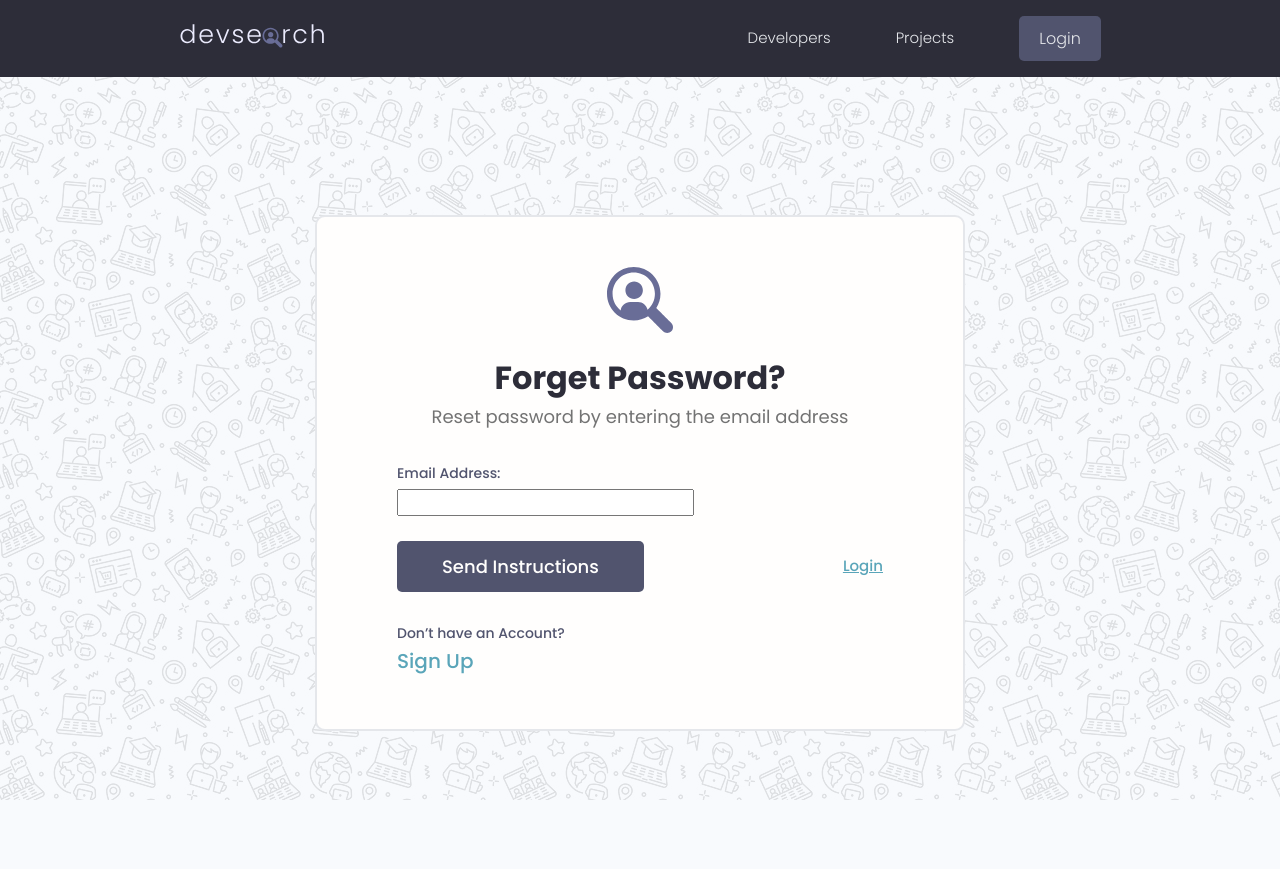
After one commit to sahandtebyani/DeveloperFinderWebsite, a Django app: page /reset_password/ in a window 1280 px wide. The commit adds this page. Run offline with Django 4.2, Linux system fonts and the light colour scheme; some libraries are stand-ins or nearby versions.

Commit message:
Password reset by email feature added

```diff
--- a/devfinder/urls.py
+++ b/devfinder/urls.py
@@ -17,13 +17,23 @@ from django.contrib import admin
 from django.urls import path, include
 from django.conf import settings
 from django.conf.urls.static import static
+from django.contrib.auth import views as auth_views
 
 urlpatterns = [
     path('projects/', include('projects.urls')),
     path('', include('users.urls')),
     path('admin/', admin.site.urls),
+
+    path('reset_password/', auth_views.PasswordResetView.as_view(template_name='password-reset-form.html'),
+         name='reset_password'),
+    path('reset_password_sent/', auth_views.PasswordResetDoneView.as_view(template_name='reset-password-sent.html'),
+         name='password_reset_done'),
+    path('reset/<uidb64>/<token>/', auth_views.PasswordResetConfirmView.as_view(template_name='set-password.html'),
+         name='password_reset_confirm'),
+    path('reset_password_complete/',
+         auth_views.PasswordResetCompleteView.as_view(template_name='reset-password-done.html'),
+         name='password_reset_complete'),
 ]
-
 
 urlpatterns += static(settings.MEDIA_URL, document_root=settings.MEDIA_ROOT)
 urlpatterns += static(settings.MEDIA_URL, document_root=settings.STATIC_ROOT)
--- /dev/null
+++ b/templates/password-reset-form.html
@@ -0,0 +1,38 @@
+{% extends 'main.html' %}
+{% load static %}
+
+{% block title %}Reset Your Password{% endblock %}
+
+{% block content %}
+    <!-- Main Section -->
+    <div class="auth">
+        <div class="card">
+            <div class="auth__header text-center">
+                <a href="{% url 'profiles' %}">
+                    <img src="{% static 'images/icon.svg' %}" alt="icon"/>
+                </a>
+                <h3>Forget Password?</h3>
+                <p>Reset password by entering the email address</p>
+            </div>
+
+            <form class="form auth__form" method="post">
+                {% csrf_token %}
+                {% for field in form %}
+                <!-- Input:Email -->
+                <div class="form__field">
+                    <label for="formInput#email">Email Address: </label>
+                    {{ field }}
+                </div>
+                {% endfor %}
+                <div class="auth__actions">
+                    <input class="btn btn--sub btn--lg" type="submit" value="Send Instructions"/>
+                    <a href="{% url 'login' %}">Login</a>
+                </div>
+            </form>
+            <div class="auth__alternative">
+                <p>Don’t have an Account?</p>
+                <a href="{% url 'register' %}">Sign Up</a>
+            </div>
+        </div>
+    </div>
+{% endblock %}
--- a/users/templates/users/user-login.html
+++ b/users/templates/users/user-login.html
@@ -42,7 +42,7 @@
                 </div>
                 <div class="auth__actions">
                     <input class="btn btn--sub btn--lg" type="submit" value="Log In"/>
-                    <a href="forgetpassword.html">Forget Password?</a>
+                    <a href="{% url 'reset_password' %}">Forget Password?</a>
                 </div>
             </form>
             <div class="auth__alternative">
```
Also changed, not shown: devfinder/settings.py (+7 -0 lines), templates/reset-password-done.html (added, +22 -0 lines), templates/reset-password-sent.html (added, +28 -0 lines), templates/set-password.html (added, +33 -0 lines), users/signals.py (+12 -0 lines).
